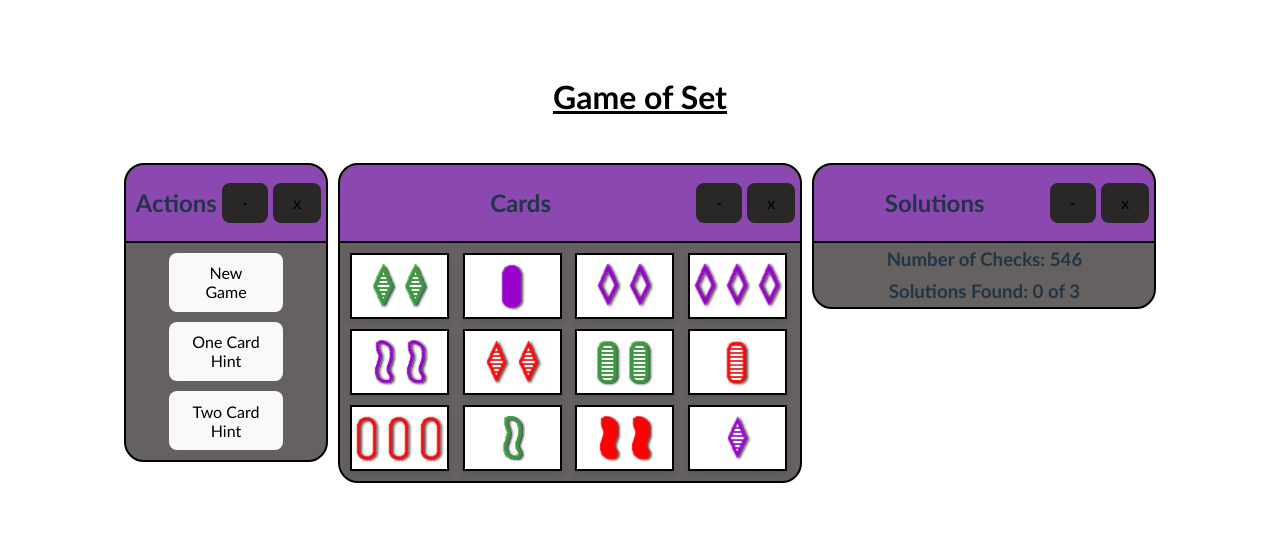
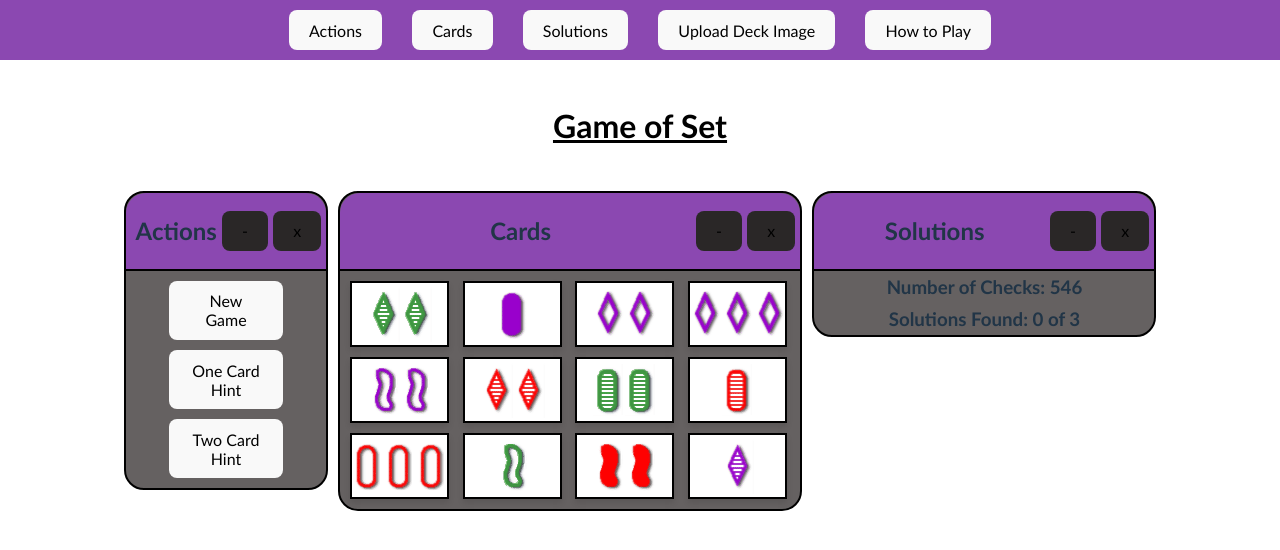
Before and after one commit to SofiaSharif/game-of-set, a React (Vite) app in the folder gameofset/: page / in a window 1280 px wide. Shown: the top 550 px of the page. Built offline with nearby package versions, Linux system fonts and the light colour scheme.

Commit message:
Added a PageHeader component

```diff
--- a/gameofset/src/App.css
+++ b/gameofset/src/App.css
@@ -1,8 +1,7 @@
 #root {
-  max-width: 1280px;
-  margin: 0 auto;
-  padding: 2rem;
+  max-width: none;
   text-align: center;
+  width: 100vw;
 }
 
 h1 {
@@ -11,13 +10,33 @@ h1 {
   padding: 20px;
 }
 
+.page-header {
+  display: flex;
+  gap: 10px;
+  justify-content: center;
+  background-color: rgb(139, 72, 177);
+  width: 100%;
+}
+
+.page-header button {
+  margin: 10px;
+}
+
+.page-header button:hover {
+  background-color: rgb(49, 16, 69);
+}
+
 #game-container {
   display: flex;
+  justify-content: center;
   flex-direction: row;
+  flex-wrap: wrap;
   gap: 10px;
 }
 
 .game-panel {
+  display: flex;
+  flex-direction: column;
   border: 2px solid black;
   border-radius: 20px;
   width: fit-content;
@@ -46,6 +65,10 @@ h1 {
   padding-left: 10px;
 }
 
+.header:hover {
+  cursor: grab;
+}
+
 .buttons {
   display: flex;
   padding: 5px;
@@ -71,6 +94,8 @@ h1 {
 }
 
 .solutions-panel {
+  display: flex;
+  flex-direction: column;
   border: 2px solid black;
   border-radius: 20px;
   width: fit-content;
--- a/gameofset/src/App.jsx
+++ b/gameofset/src/App.jsx
@@ -3,6 +3,7 @@ import Solutions from './components/Solutions';
 import './App.css'
 import { useEffect, useState } from 'react';
 import GameButtons from './components/GameButtons';
+import PageHeader from './components/PageHeader';
 
 const nums = [1, 2, 3];
 const colors = ["green", "purple", "red"];
@@ -245,6 +246,7 @@ function App() {
 
   return (
     <>
+      <PageHeader/>
       <h1>Game of Set</h1>
       <div id="game-container">
         <GameButtons isMinimized={windows[0].isMinimized} onMinimize={onMinimize} onClose={onClose} onNewGame={onNewGame} onHint1={onHint1} onHint2={onHint2}/>
--- a/gameofset/src/components/GameButtons.jsx
+++ b/gameofset/src/components/GameButtons.jsx
@@ -1,4 +1,4 @@
-import Header from './Header';
+import PanelHeader from './PanelHeader';
 import Draggable from 'react-draggable';
 import { useRef } from 'react';
 
@@ -9,7 +9,7 @@ function GameButtons({ isMinimized, onMinimize, onClose, onNewGame, onHint1, onH
     return(
         <Draggable nodeRef={nodeRef} handle='.header'>
             <div ref={nodeRef} className="game-btns-panel">
-                <Header isMinimized={isMinimized} title="Actions" onMinimize={() => onMinimize("Game Buttons")} onClose={() => onClose("Game Buttons")}/>
+                <PanelHeader isMinimized={isMinimized} title="Actions" onMinimize={() => onMinimize("Game Buttons")} onClose={() => onClose("Game Buttons")}/>
                 <div className="game-btn-container" style={style}>
                     <button id="new game" onClick={onNewGame}>New Game</button>
                     <button id="hint-1" onClick={onHint1}>One Card Hint</button>
--- a/gameofset/src/components/GamePanel.jsx
+++ b/gameofset/src/components/GamePanel.jsx
@@ -1,5 +1,5 @@
 import Card from './Card';
-import Header from './Header';
+import PanelHeader from './PanelHeader';
 import Draggable from 'react-draggable';
 import { useRef } from 'react';
 
@@ -11,7 +11,7 @@ function GamePanel({cards, selectedCards, onCardClick, isMinimized, onMinimize,
         <>
         <Draggable nodeRef={nodeRef} handle=".header">
             <div ref={nodeRef} className="game-panel">
-                <Header isMinimized={isMinimized} title="Cards" onMinimize={() => onMinimize("Game Panel")} onClose={() => onClose("Game Panel")}/>
+                <PanelHeader isMinimized={isMinimized} title="Cards" onMinimize={() => onMinimize("Game Panel")} onClose={() => onClose("Game Panel")}/>
                 <div id="cards" className="cards" style={style}>
                     {cards.map((card) => (
                         <Card
--- /dev/null
+++ b/gameofset/src/components/PageHeader.jsx
@@ -0,0 +1,13 @@
+function PageHeader() {
+    return (
+    <div className="page-header">
+        <button>Actions</button>
+        <button>Cards</button>
+        <button>Solutions</button>
+        <button>Upload Deck Image</button>
+        <button>How to Play</button>
+    </div>
+    );
+}
+
+export default PageHeader;
--- a/gameofset/src/components/Header.jsx
+++ b/gameofset/src/components/PanelHeader.jsx
@@ -1,4 +1,4 @@
-function Header({title, isMinimized, onMinimize, onClose}) {
+function PanelHeader({title, isMinimized, onMinimize, onClose}) {
     const style = {borderRadius: isMinimized ? "20px" : "20px 20px 0 0"};
 
     return(
@@ -12,4 +12,4 @@ function Header({title, isMinimized, onMinimize, onClose}) {
     );
 }
 
-export default Header;
+export default PanelHeader;
--- a/gameofset/src/components/Solutions.jsx
+++ b/gameofset/src/components/Solutions.jsx
@@ -1,5 +1,5 @@
 import Card from './Card'
-import Header from './Header';
+import PanelHeader from './PanelHeader';
 import Draggable from 'react-draggable';
 import { useRef } from 'react';
 
@@ -10,7 +10,7 @@ function Solutions({solutions, numSols, numChecks, isMinimized, onMinimize, onCl
     return(
         <Draggable nodeRef={nodeRef} handle=".header">
             <div ref={nodeRef} className="solutions-panel">
-                <Header isMinimized={isMinimized} title="Solutions" onMinimize={() => onMinimize("Solutions Panel")} onClose={() => onClose("Solutions Panel")}/>
+                <PanelHeader isMinimized={isMinimized} title="Solutions" onMinimize={() => onMinimize("Solutions Panel")} onClose={() => onClose("Solutions Panel")}/>
                 <div className='solutions-container' style={style}>
                     <h3>Number of Checks: {numChecks}</h3>
                     <h3>Solutions Found: {solutions.length} of {numSols}</h3>
```
